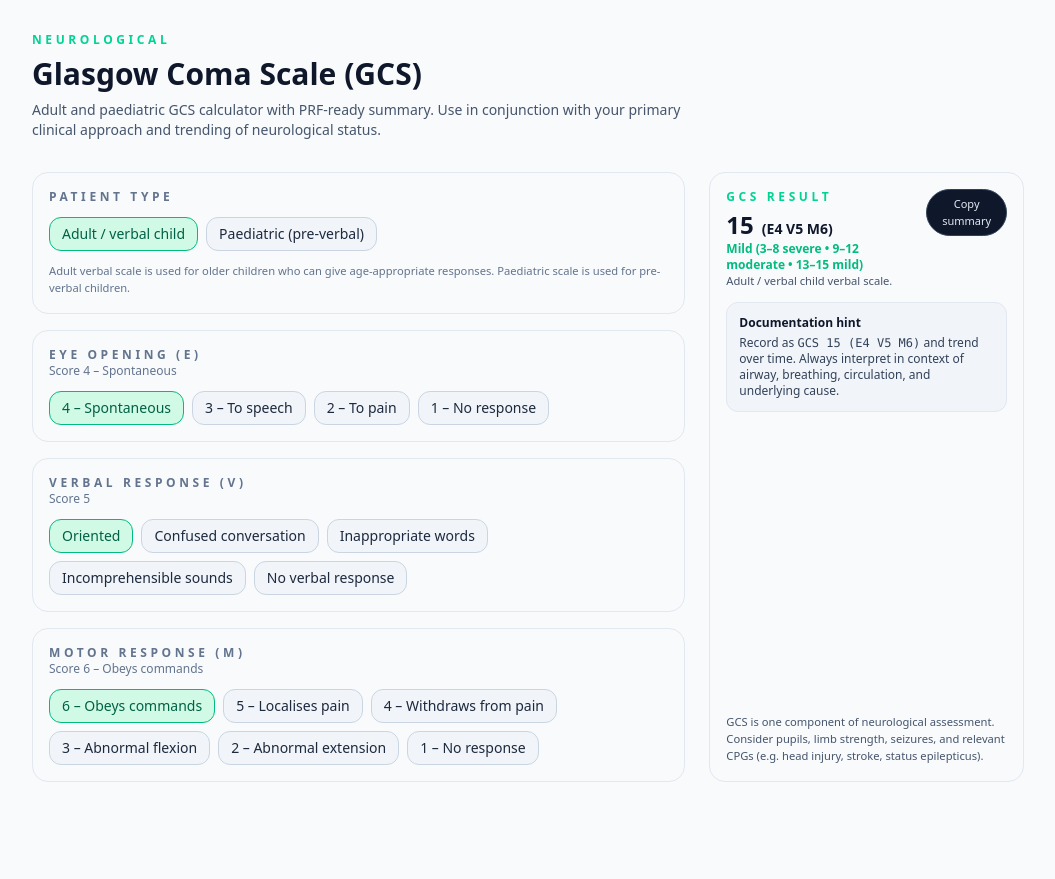
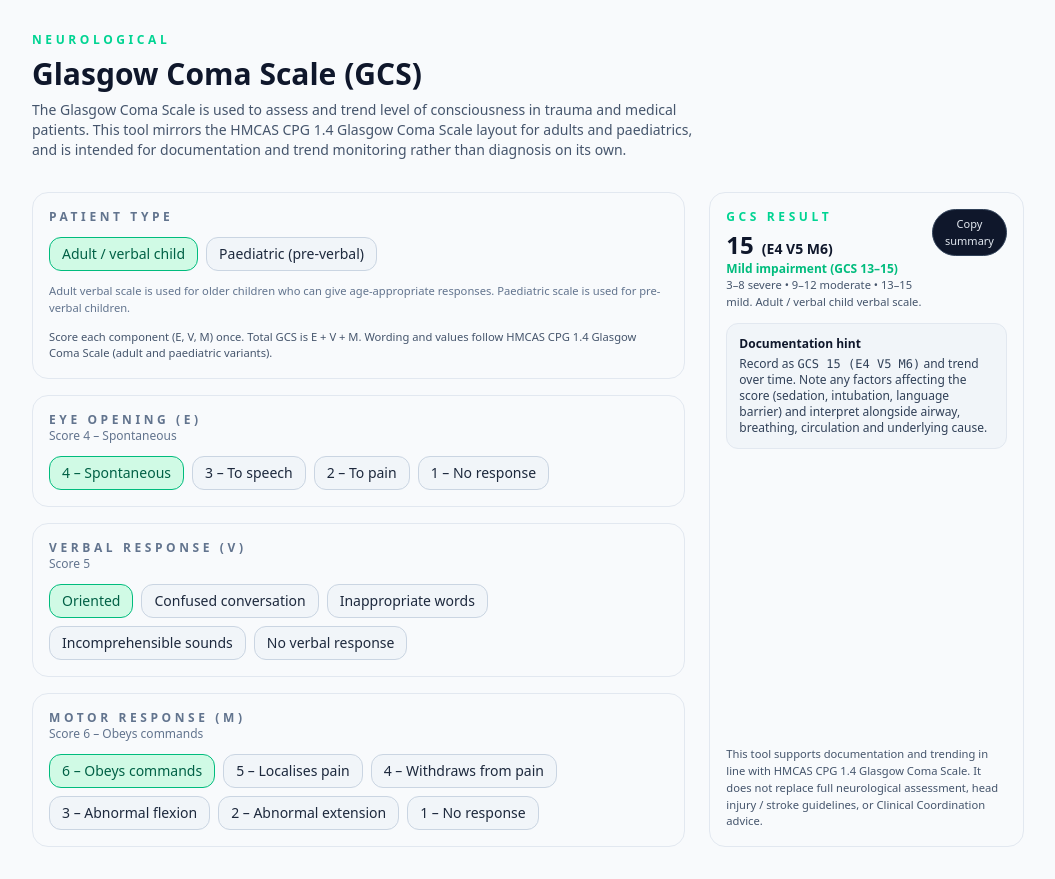
Before and after one commit to drixle08/Ambulance-App, a Next.js app: page /tools/gcs in a window 1280 px wide. Shown: the whole page, without its empty margins (112-1167 px from the left). Before the commit the page ends 814 px from the top, so only its background shows below. Built offline with nearby package versions, Linux system fonts and the light colour scheme.

Commit message:
Refine GCS microcopy and summary to align with HMCAS CPG 1.4

```diff
--- a/app/tools/gcs/page.tsx
+++ b/app/tools/gcs/page.tsx
@@ -21,14 +21,23 @@ export default function GcsPage() {
 
   const total = eye + verbal + motor;
 
-  let severity = "Mild";
-  if (total <= 8) severity = "Severe";
-  else if (total <= 12) severity = "Moderate";
+  // Severity band (for colour / quick label)
+  let severityBand: "Mild" | "Moderate" | "Severe" = "Mild";
+  if (total <= 8) severityBand = "Severe";
+  else if (total <= 12) severityBand = "Moderate";
+
+  // Descriptive severity label with ranges
+  const severityLabel =
+    total >= 13
+      ? "Mild impairment (GCS 13–15)"
+      : total >= 9
+      ? "Moderate impairment (GCS 9–12)"
+      : "Severe impairment (GCS 3–8)";
 
   const severityColor =
-    severity === "Severe"
+    severityBand === "Severe"
       ? "text-red-500"
-      : severity === "Moderate"
+      : severityBand === "Moderate"
       ? "text-yellow-500"
       : "text-emerald-500";
 
@@ -50,7 +59,8 @@ export default function GcsPage() {
     { score: 1, label: "No response" },
   ];
 
-  const verbalOptions = mode === "adult" ? adultVerbalOptions : paedsVerbalOptions;
+  const verbalOptions =
+    mode === "adult" ? adultVerbalOptions : paedsVerbalOptions;
 
   const eyeLabel =
     eye === 4
@@ -74,7 +84,7 @@ export default function GcsPage() {
       ? "Abnormal extension (decerebrate)"
       : "No motor response";
 
-  const summaryText = `GCS ${total} (E${eye} V${verbal} M${motor}) – ${severity} (${mode === "adult" ? "Adult" : "Paediatric"}).`;
+  const summaryText = `GCS ${total} (E${eye} V${verbal} M${motor}) – ${severityLabel}. Aligned with HMCAS CPG 1.4 Glasgow Coma Scale. Document baseline, trend over time, and note any sedation, intubation, or language barriers affecting the score.`;
 
   return (
     <div className="max-w-5xl mx-auto px-4 py-8 space-y-8">
@@ -86,9 +96,11 @@ export default function GcsPage() {
           Glasgow Coma Scale (GCS)
         </h1>
         <p className="text-sm text-slate-600 dark:text-slate-400 max-w-2xl">
-          Adult and paediatric GCS calculator with PRF-ready summary. Use in
-          conjunction with your primary clinical approach and trending of
-          neurological status.
+          The Glasgow Coma Scale is used to assess and trend level of
+          consciousness in trauma and medical patients. This tool mirrors the
+          HMCAS CPG 1.4 Glasgow Coma Scale layout for adults and paediatrics,
+          and is intended for documentation and trend monitoring rather than
+          diagnosis on its own.
         </p>
       </header>
 
@@ -127,8 +139,14 @@ export default function GcsPage() {
               })}
             </div>
             <p className="text-[0.7rem] text-slate-500 dark:text-slate-500 mt-1">
-              Adult verbal scale is used for older children who can give age-appropriate
-              responses. Paediatric scale is used for pre-verbal children.
+              Adult verbal scale is used for older children who can give
+              age-appropriate responses. Paediatric scale is used for
+              pre-verbal children.
+            </p>
+            <p className="text-[0.7rem] text-slate-600 dark:text-slate-500">
+              Score each component (E, V, M) once. Total GCS is E + V + M.
+              Wording and values follow HMCAS CPG 1.4 Glasgow Coma Scale (adult
+              and paediatric variants).
             </p>
           </div>
 
@@ -265,9 +283,10 @@ export default function GcsPage() {
                   </span>
                 </p>
                 <p className={classNames("text-xs font-semibold", severityColor)}>
-                  {severity} (3–8 severe • 9–12 moderate • 13–15 mild)
+                  {severityLabel}
                 </p>
                 <p className="text-[0.7rem] text-slate-600 dark:text-slate-500">
+                  3–8 severe • 9–12 moderate • 13–15 mild.{" "}
                   {mode === "adult"
                     ? "Adult / verbal child verbal scale."
                     : "Paediatric pre-verbal verbal scale."}
@@ -281,16 +300,21 @@ export default function GcsPage() {
                 Documentation hint
               </p>
               <p>
-                Record as <span className="font-mono">GCS {total} (E{eye} V{verbal} M{motor})</span>{" "}
-                and trend over time. Always interpret in context of airway, breathing,
-                circulation, and underlying cause.
+                Record as{" "}
+                <span className="font-mono">
+                  GCS {total} (E{eye} V{verbal} M{motor})
+                </span>{" "}
+                and trend over time. Note any factors affecting the score
+                (sedation, intubation, language barrier) and interpret alongside
+                airway, breathing, circulation and underlying cause.
               </p>
             </div>
 
             <p className="text-[0.7rem] text-slate-600 dark:text-slate-500 mt-auto">
-              GCS is one component of neurological assessment. Consider pupils, limb
-              strength, seizures, and relevant CPGs (e.g. head injury, stroke, status
-              epilepticus).
+              This tool supports documentation and trending in line with HMCAS
+              CPG 1.4 Glasgow Coma Scale. It does not replace full neurological
+              assessment, head injury / stroke guidelines, or Clinical
+              Coordination advice.
             </p>
           </div>
         </div>
```
